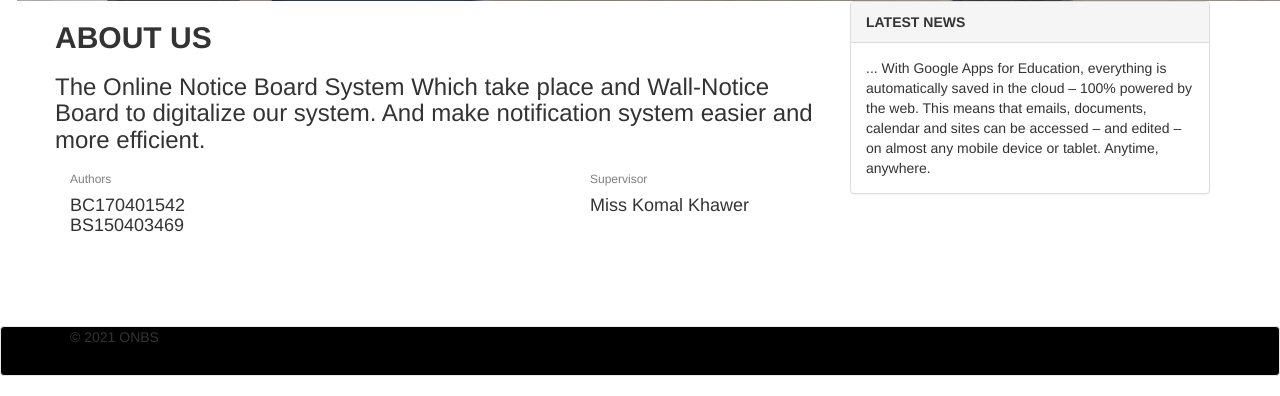
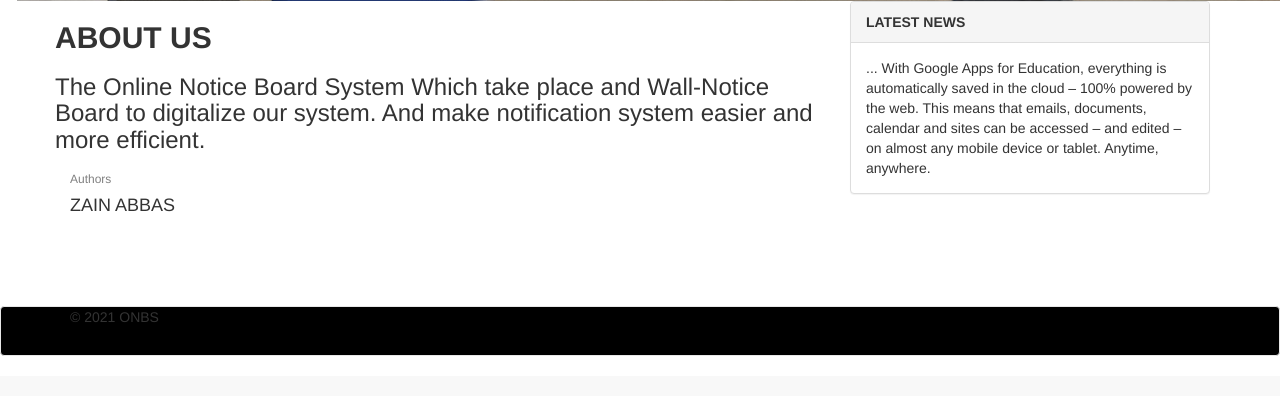
Before and after one commit to zain4081/notice_board, a PHP site: page /index.php?option=about in a window 1280 px wide; the page is wider, and only the part inside the window is pictured. Shown: the part 433-829 px from the top of that part. After the commit the page ends 789 px from the top of that part, so only its background shows below. Run offline with PHP 8.4, Linux system fonts and the light colour scheme.

Commit message:
Update about.php

```diff
--- a/about.php
+++ b/about.php
@@ -2,11 +2,7 @@
 <h3>The Online Notice Board System Which take place and Wall-Notice Board to digitalize our system. And make notification system easier and more efficient.</h3>
 <div class="col-sm-4">
 	<h6 style="color:grey;">Authors</h6>
-	<h4>BC170401542     BS150403469</h4>
+	<h4>ZAIN ABBAS</h4>
 </div>
 <div class="col-sm-4"></div>
-<div class="col-sm-4">
-	<h6 style="color:grey;">Supervisor</h6>
-	<h4>Miss Komal Khawer</h4>
 </div>
-</div>
```
